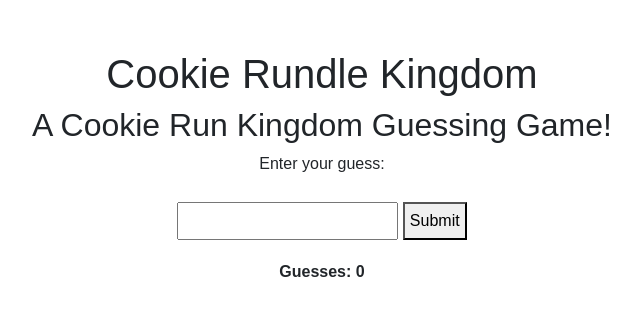
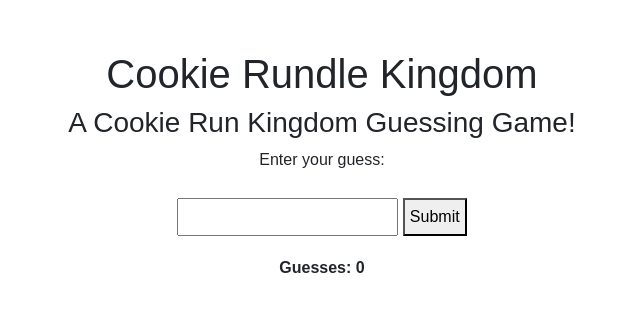
Before and after one commit to ChanniePenghua/channiepenghua.github.io, a plain HTML site: page index.html in a window 1280 px wide. Shown: the whole page, without its empty margins (318-958 px from the left). Drawn offline with Linux system fonts and the light colour scheme; files that its build step writes are made by us from their sources.

Commit message:
Update index.html

```diff
--- a/index.html
+++ b/index.html
@@ -58,7 +58,7 @@
 </head>
 <body>
     <h1>Cookie Rundle Kingdom</h1>
-    <h2>A Cookie Run Kingdom Guessing Game! </h2>
+    <h3>A Cookie Run Kingdom Guessing Game! </h3>
     <p>Enter your guess:</p>
     <input type="text" id="guessInput">
     <button onclick="checkGuess()">Submit</button>
```
